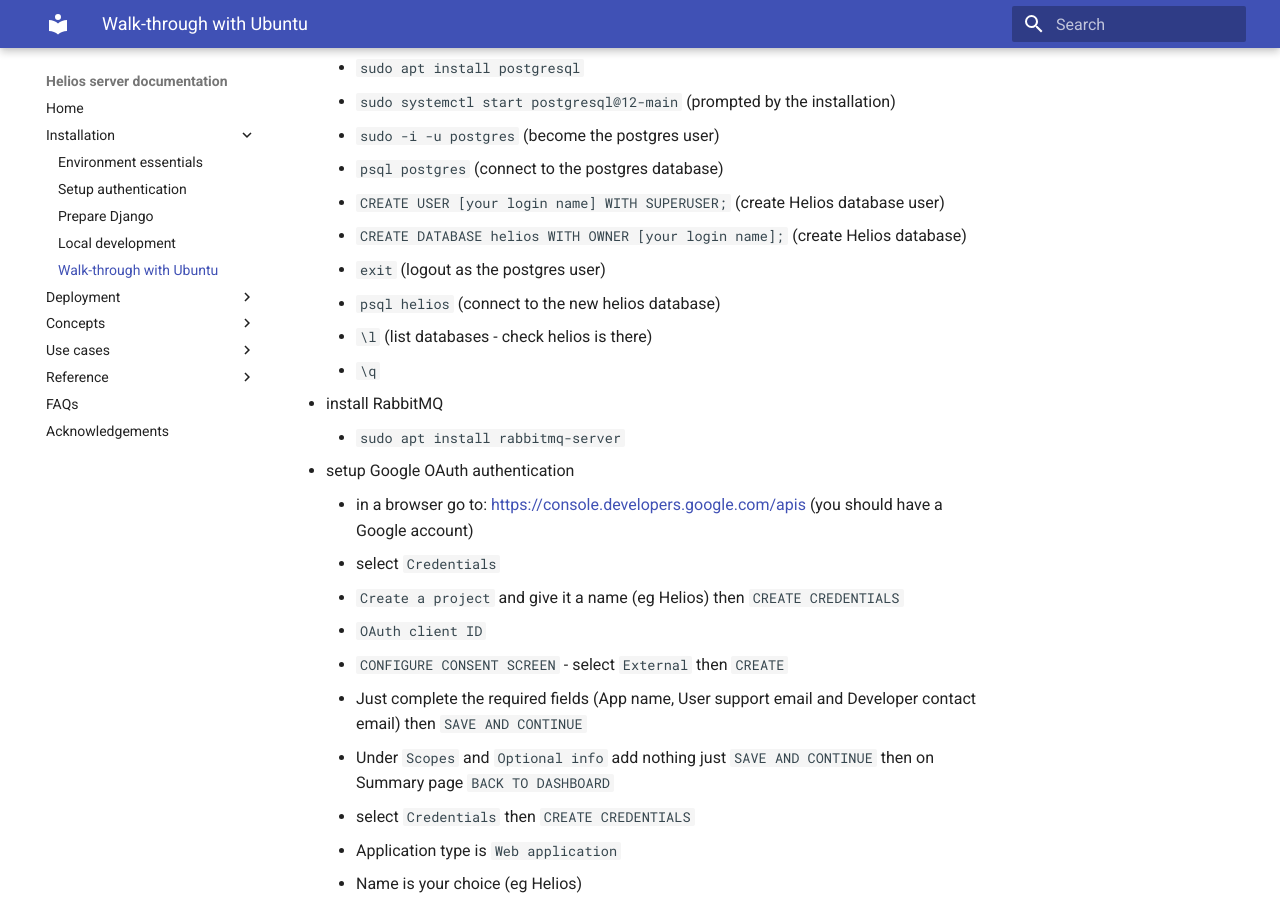
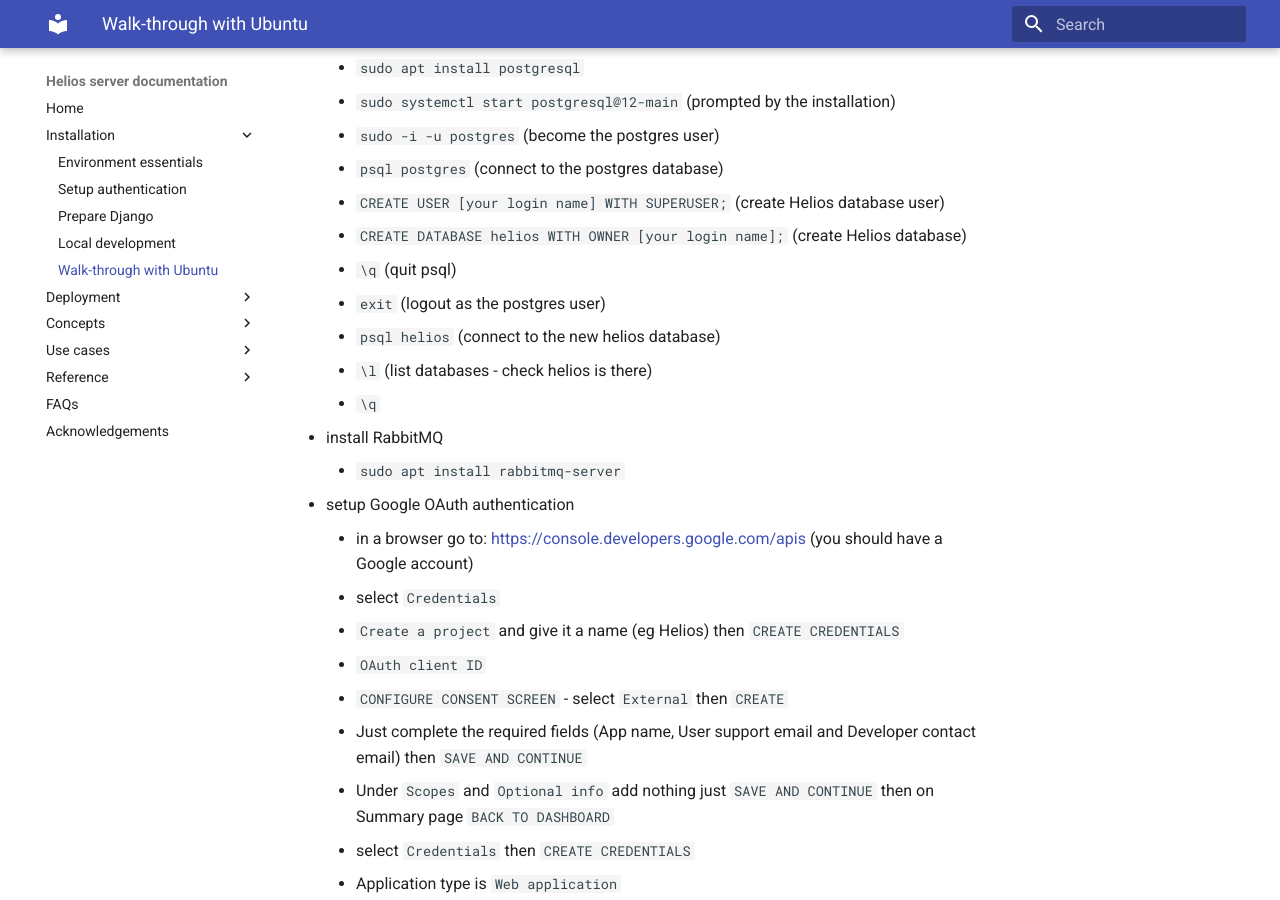
Before and after one commit to wrmack/helios-server-docs, an MkDocs documentation site: the page built from docs/inst_virtualbox.md, in a window 1280 px wide and 900 px high, scrolled down 393 px. Built offline with MkDocs 1.6.1 and Material for MkDocs 9.7.7, drawn with Linux system fonts in a browser that asks for light colours.

Commit message:
further update to walk-through

```diff
--- a/docs/inst_virtualbox.md
+++ b/docs/inst_virtualbox.md
@@ -14,6 +14,7 @@
     - `psql postgres` (connect to the postgres database)
     - `CREATE USER [your login name] WITH SUPERUSER;` (create Helios database user)
     - `CREATE DATABASE helios WITH OWNER [your login name];`  (create Helios database)
+    - `\q` (quit psql)
     - `exit` (logout as the postgres user)
     - `psql helios` (connect to the new helios database)
     - `\l` (list databases - check helios is there)
```
